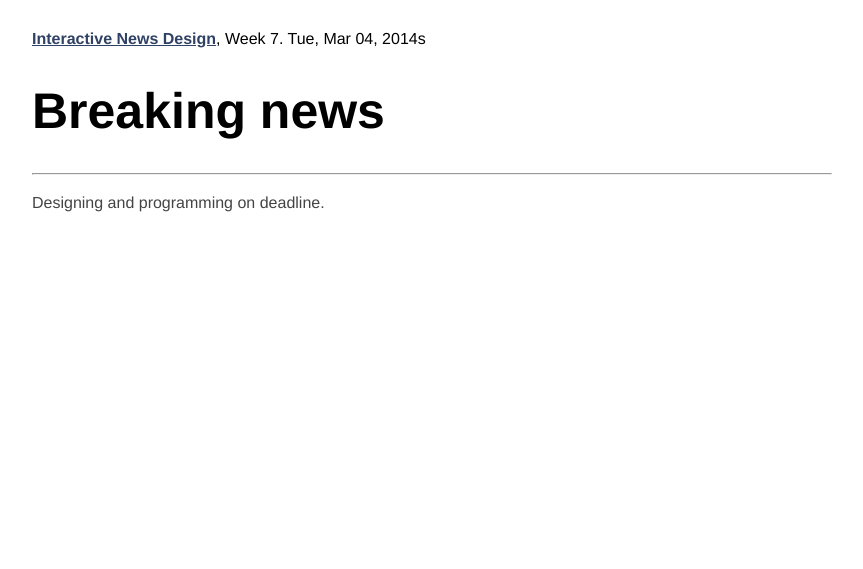
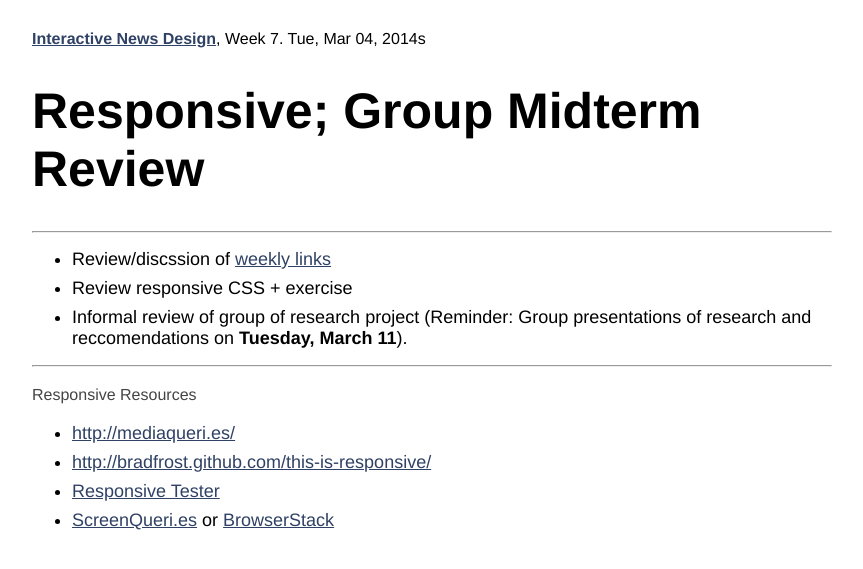
Before and after one commit to tysone/2014-columbia, a Jekyll site: the page built from _posts/2014-03-04-class-12.md, in a window 1280 px wide. Shown: the top 569 px of the page, without its empty margins (248-1111 px from the left). Built offline with Jekyll 4.4.1, drawn with Linux system fonts in a browser that asks for light colours.

Commit message:
class 12 notes

```diff
--- a/_posts/2014-03-04-class-12.md
+++ b/_posts/2014-03-04-class-12.md
@@ -1,8 +1,19 @@
 ---
 layout: class
-title: Breaking news
+title: Responsive; Group Midterm Review
 week: 7
-summary: Designing and programming on deadline.
+summary: Diving deeper into responsive CSS
 ---
 
-Designing and programming on deadline.
+* Review/discssion of [weekly links](https://docs.google.com/spreadsheet/ccc?key=0AgLbedqO2zU0dHJoRl82OXVFRkNxaFp0MGxlTFR1dXc&usp=sharing)
+* Review responsive CSS + exercise
+* Informal review of group of research project (Reminder: Group presentations of research and reccomendations on **Tuesday, March 11**).
+
+---
+
+Responsive Resources
+
+* [http://mediaqueri.es/](http://mediaqueri.es/)
+* [http://bradfrost.github.com/this-is-responsive/](http://bradfrost.github.com/this-is-responsive/)
+* [Responsive Tester](http://mattkersley.com/responsive/)
+* [ScreenQueri.es](http://screenqueri.es/) or [BrowserStack](http://www.browserstack.com/)
```
Also changed, not shown: _posts/2014-02-06-class-5.md (+1 -1 lines).
